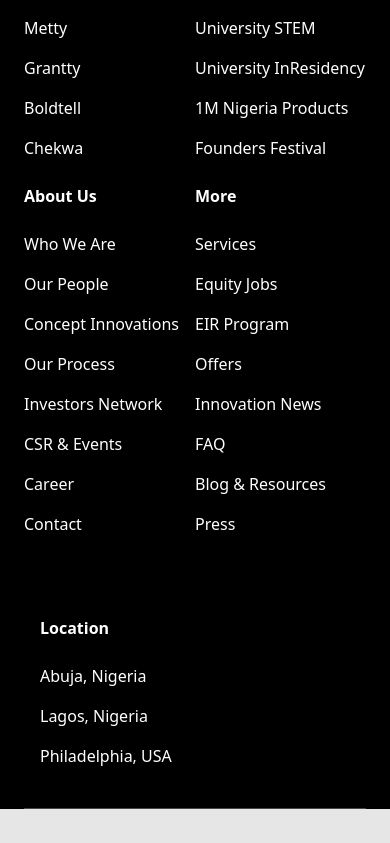
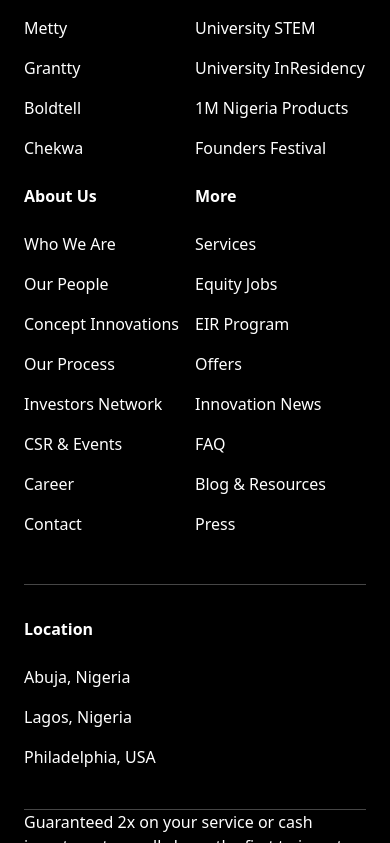
Before and after one commit to Ornerd/sinc-partners-project, a React (Vite) app: page / in a window 390 px wide. Shown: the part 11157-12000 px from the top of the page. Before the commit the page ends 11966 px from the top, so only its background shows below. Built offline with nearby package versions, Linux system fonts and the light colour scheme.

Commit message:
extra padding removal

```diff
--- a/src/components/Footer.jsx
+++ b/src/components/Footer.jsx
@@ -70,7 +70,7 @@
           </div>
 
         </div>
-        <div  className='w-full h-full flex flex-col border-[#ffffff46] md:border-l-[1px] pt-8 pb-6 px-4'>
+        <div  className='w-full h-full flex flex-col border-[#ffffff46] border-t-[1px] lg:border-t-0 md:border-l-[1px] pt-8 pb-6 lg:px-4'>
           <span className='mb-6 font-bold'>Location</span>
           <span className='mb-4 font-thin'>Abuja, Nigeria</span>
           <span className='mb-4 font-thin'>Lagos, Nigeria</span>
@@ -78,14 +78,14 @@
           <div></div>
         </div>
       </section>
-      {/* <section>
-      Guaranteed 2x on your service or cash investment, usually been the first to invest. Get in early and SINC your guaranty!
+      <section>
+      <p>Guaranteed 2x on your service or cash investment, usually been the first to invest. Get in early and SINC your guaranty!</p>
       2023 SINC Partners Ltd. All rights reserved
       Privacy Policy
 Terms of Service
 Security
 We are a business built on the foundation of Christian values and belief
-      </section> */}
+      </section>
     </footer>
   )
 }
```
